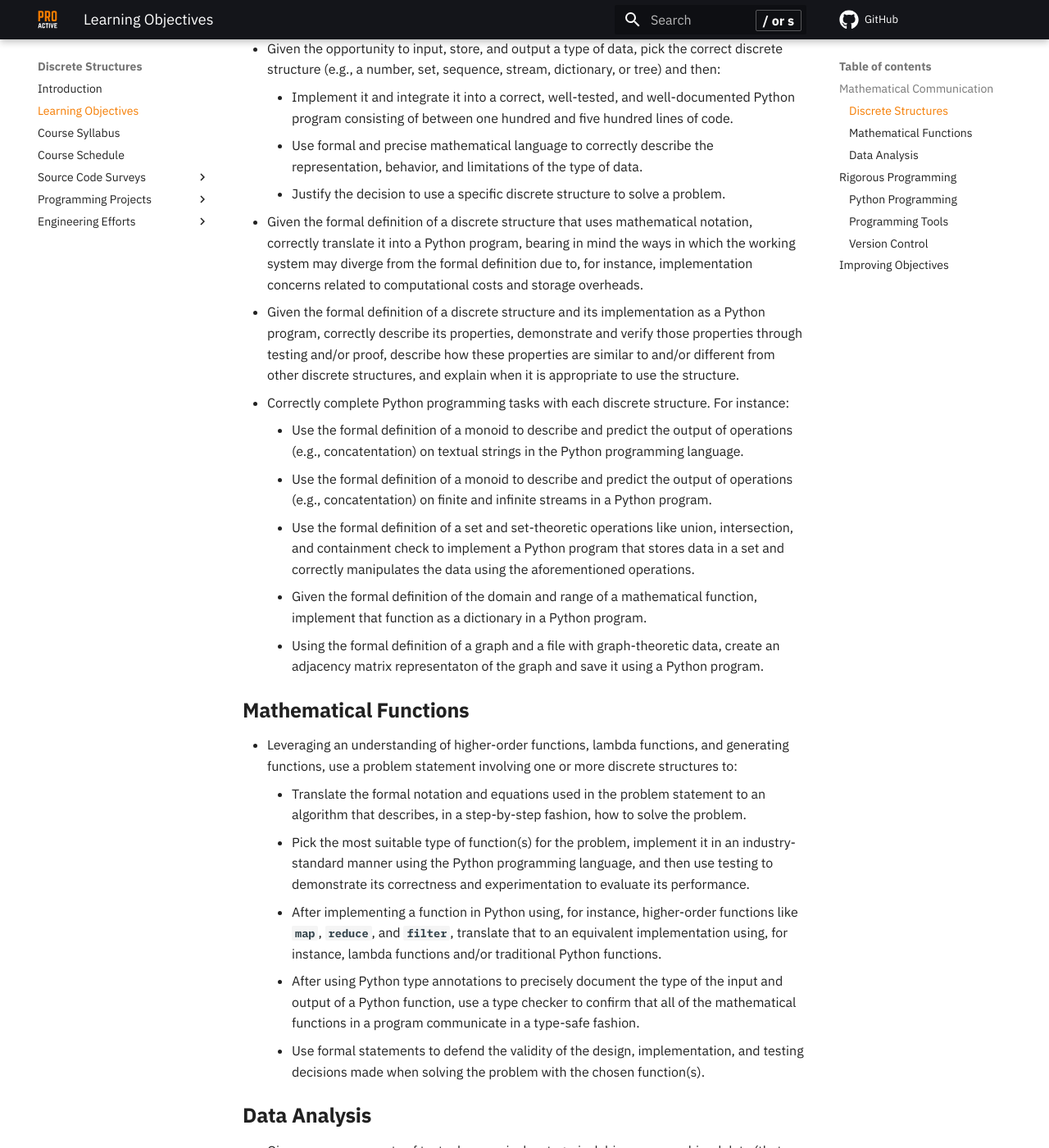
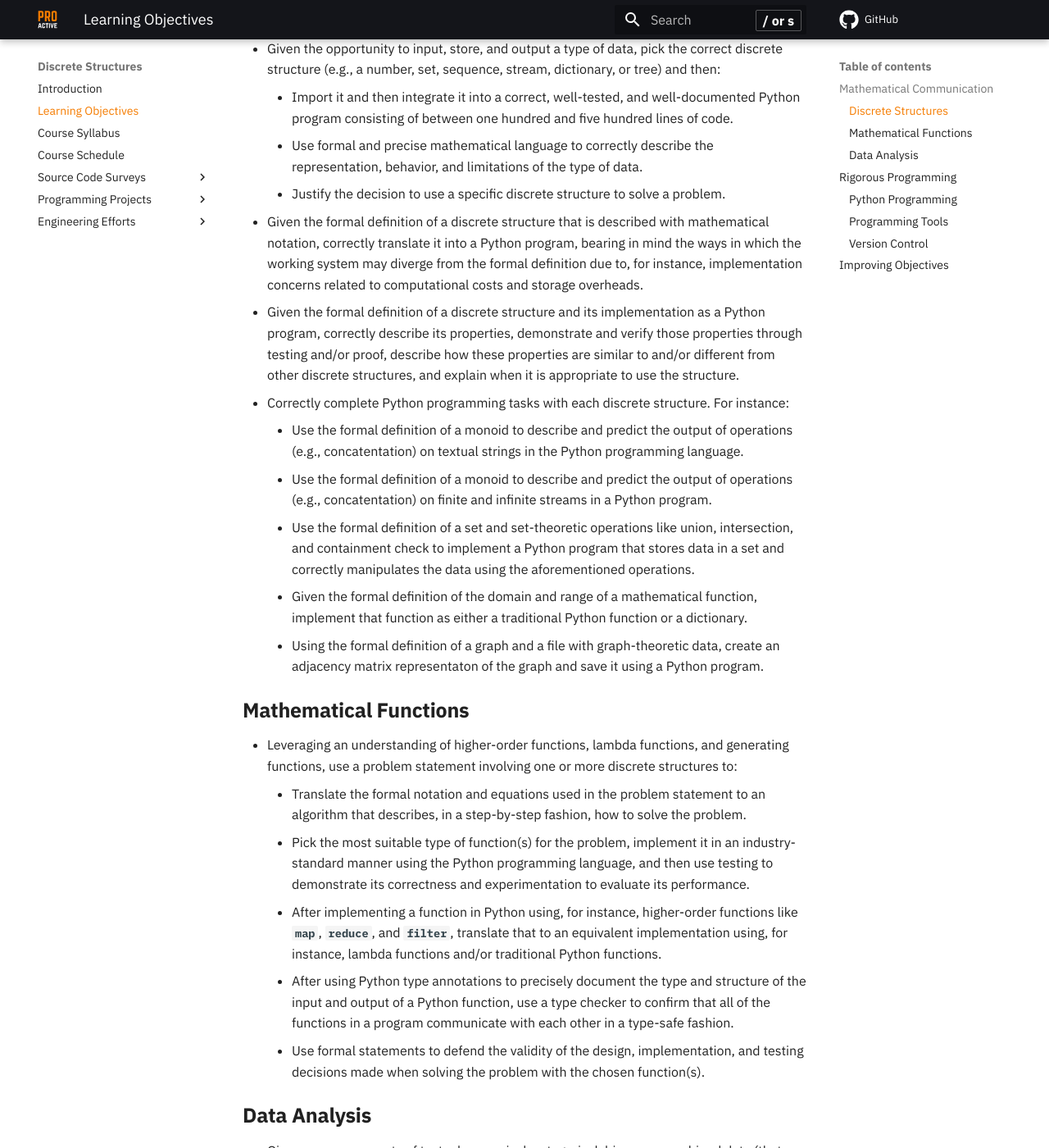
Before and after one commit to ProactiveProgrammers/www.proactiveprogrammers.com, an MkDocs documentation site: the page built from docs/discrete-structures/learning-objectives-discrete-structures.md, in a window 1280 px wide and 1400 px high, scrolled down 497 px. Shown: the whole window at 82% size. Built offline with MkDocs 1.6.1 and Material for MkDocs 9.7.7, drawn with Linux system fonts in a browser that asks for light colours; comment, search, counter and statistics services are not loaded; some of the changed text lies outside the part shown.

Commit message:
fix: Polish all content in learning-objectives-discrete-structures.

```diff
--- a/docs/discrete-structures/learning-objectives-discrete-structures.md
+++ b/docs/discrete-structures/learning-objectives-discrete-structures.md
@@ -17,18 +17,18 @@
   - Given the opportunity to input, store, and output a type of data, pick the
     correct discrete structure (e.g., a number, set, sequence, stream,
     dictionary, or tree) and then:
-    - Implement it and integrate it into a correct, well-tested, and
+    - Import it and then integrate it into a correct, well-tested, and
       well-documented Python program consisting of between one hundred and five
       hundred lines of code.
     - Use formal and precise mathematical language to correctly describe the
       representation, behavior, and limitations of the type of data.
     - Justify the decision to use a specific discrete structure to solve a
       problem.
-  - Given the formal definition of a discrete structure that uses mathematical
-    notation, correctly translate it into a Python program, bearing in mind the
-    ways in which the working system may diverge from the formal definition due
-    to, for instance, implementation concerns related to computational costs and
-    storage overheads.
+  - Given the formal definition of a discrete structure that is described with
+    mathematical notation, correctly translate it into a Python program, bearing
+    in mind the ways in which the working system may diverge from the formal
+    definition due to, for instance, implementation concerns related to
+    computational costs and storage overheads.
   - Given the formal definition of a discrete structure and its implementation
     as a Python program, correctly describe its properties, demonstrate and
     verify those properties through testing and/or proof, describe how these
@@ -47,7 +47,8 @@
       that stores data in a set and correctly manipulates the data using the
       aforementioned operations.
     - Given the formal definition of the domain and range of a mathematical
-      function, implement that function as a dictionary in a Python program.
+      function, implement that function as either a traditional Python function
+      or a dictionary.
     - Using the formal definition of a graph and a file with graph-theoretic
       data, create an adjacency matrix representaton of the graph and save it
       using a Python program.
@@ -66,12 +67,12 @@
       evaluate its performance.
     - After implementing a function in Python using, for instance, higher-order
       functions like `map`, `reduce`, and `filter`, translate that to an
-      equivalent implementation using, for instance, lambda
-      functions and/or traditional Python functions.
-    - After using Python type annotations to precisely document the type of the
-      input and output of a Python function, use a type checker to confirm that
-      all of the mathematical functions in a program communicate in a type-safe
-      fashion.
+      equivalent implementation using, for instance, lambda functions and/or
+      traditional Python functions.
+    - After using Python type annotations to precisely document the type and
+      structure of the input and output of a Python function, use a type checker
+      to confirm that all of the functions in a program communicate with each
+      other in a type-safe fashion.
     - Use formal statements to defend the validity of the design,
       implementation, and testing decisions made when solving the problem with
       the chosen function(s).
@@ -82,16 +83,20 @@
     combined data (that may have missing and/or corrupted data values),
     implement, use, and evaluate a Python function that supports data analysis
     through these steps:
-    - Input, process, and check the data sets to confirm their correctness.
+    - Input, process, check, and clean the data sets to confirm their
+      correctness.
     - Run an appropriate statistical technique (e.g., the calculation of a mean,
       median, or standard deviation) to summarize and analyze the data.
     - Use an appropriate data visualization technique that can create graphs and
       diagrams that highlight the salient properties of the data set (e.g., show
       the general trends in the data set while drawing attention to the
       dispersion of values).
-    - Perform an appropriate data processing method that can transform the data
-      into any format required by any external functions (e.g., convert from
-      JSON to CSV).
+    - Use statistical analysis and data visualization techniques to identify
+      hidden trends in a data set, supporting the prediction of new data values
+      and properties.
+    - Implement and use an appropriate data processing method that transforms
+      the data into any format required by any external functions (e.g., convert
+      from JSON to CSV).
 
 ## Rigorous Programming
 
```
